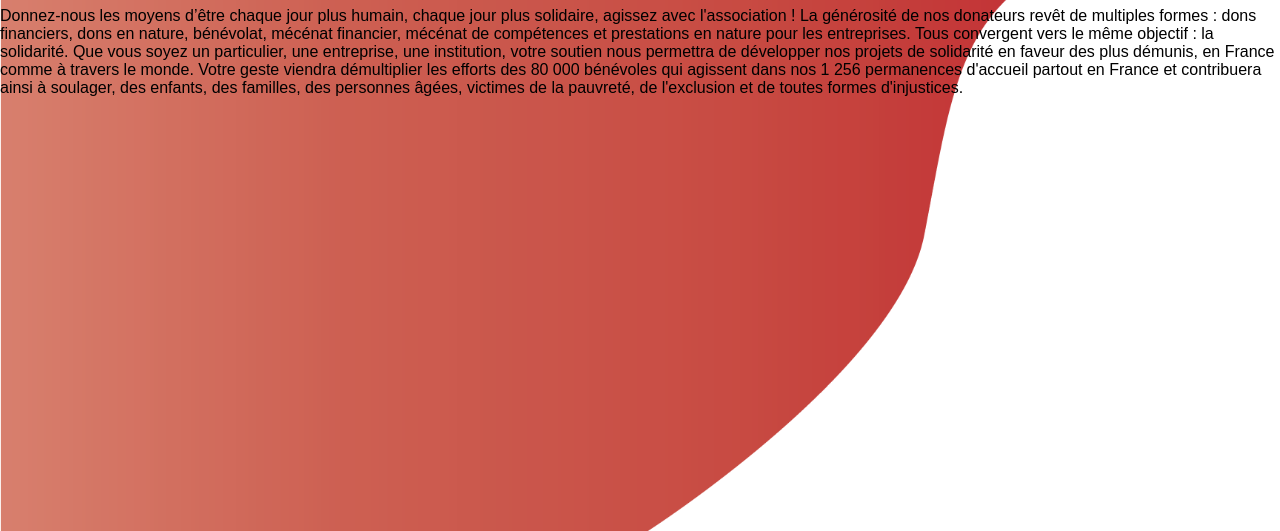
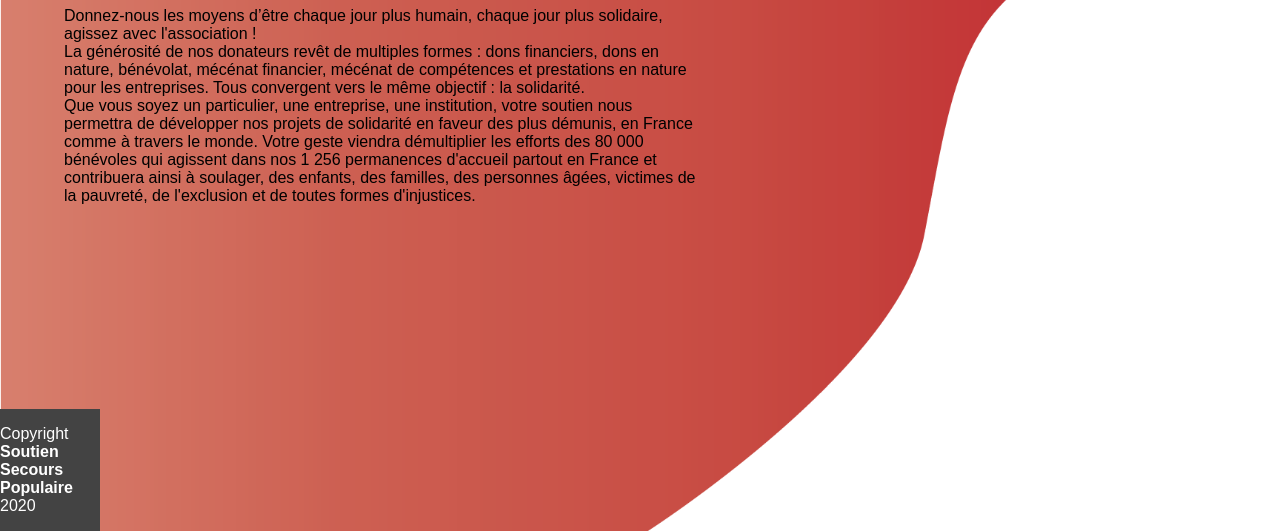
Before and after one commit to Sukenpoud/notre_site_by_ar, a plain HTML site: page agir.html in a window 1280 px wide. Shown: the part 269-800 px from the top of the page. Drawn offline with Linux system fonts and the light colour scheme.

Commit message:
maj style

```diff
--- a/agir.html
+++ b/agir.html
@@ -19,16 +19,18 @@
             <a class="lien-2" href="dons.html">Faire des dons</a>
             <a class="lien-2" href="benevole.html">Devenir bénévole</a>
         </div>
-        <div>
+        <div id="contenu">
             <h1>Agissez pour le Secours Populaire</h1>
-        <p>Donnez-nous les moyens d’être chaque jour plus humain, chaque jour plus solidaire, agissez avec l'association !
-            La générosité de nos donateurs revêt de multiples formes : dons financiers, dons en nature, bénévolat, mécénat financier, mécénat de compétences et prestations en nature pour les entreprises. Tous convergent vers le même objectif : la solidarité. Que vous soyez un particulier, une entreprise, une institution, votre soutien nous permettra de développer nos projets de solidarité en faveur des plus démunis, en France comme à travers le monde. Votre geste viendra démultiplier les efforts des 80 000 bénévoles qui agissent dans nos 1 256 permanences d'accueil partout en France et contribuera ainsi à soulager, des enfants, des familles, des personnes âgées, victimes de la pauvreté, de l'exclusion et de toutes formes d'injustices.
+        <p>Donnez-nous les moyens d’être chaque jour plus humain, chaque jour plus solidaire, agissez avec l'association !<br/>
+            La générosité de nos donateurs revêt de multiples formes : dons financiers, dons en nature, bénévolat, mécénat financier, mécénat de compétences et prestations en nature pour les entreprises. Tous convergent vers le même objectif : la solidarité. <br/>Que vous soyez un particulier, une entreprise, une institution, votre soutien nous permettra de développer nos projets de solidarité en faveur des plus démunis, en France comme à travers le monde. Votre geste viendra démultiplier les efforts des 80 000 bénévoles qui agissent dans nos 1 256 permanences d'accueil partout en France et contribuera ainsi à soulager, des enfants, des familles, des personnes âgées, victimes de la pauvreté, de l'exclusion et de toutes formes d'injustices.
         </p>
         </div>
-    </div>
 
     <footer>
         <p>Copyright <b>Soutien Secours Populaire</b> 2020</p>
     </footer>
+    </div>
+
+
 </body>
 </html>
--- a/style/style.css
+++ b/style/style.css
@@ -89,3 +89,16 @@ nav {
     border-bottom: 4px solid #ffffff;
     padding: 6px 0;
 }
+
+#contenu{
+    width:50%;
+    margin-left:5%;
+}
+
+footer{
+    background: rgb(67, 67, 67);
+    color:white;
+    width: 100px;
+    position: absolute;
+    bottom: 0;
+}
```
Also changed, not shown: trouver.html (+0 -4 lines).
